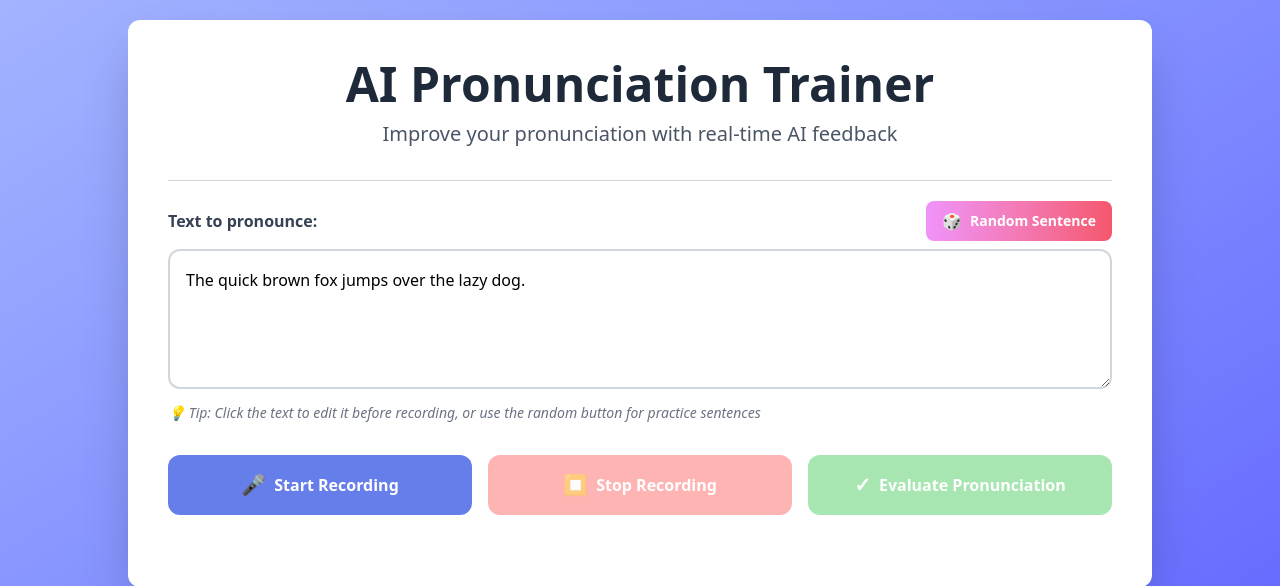
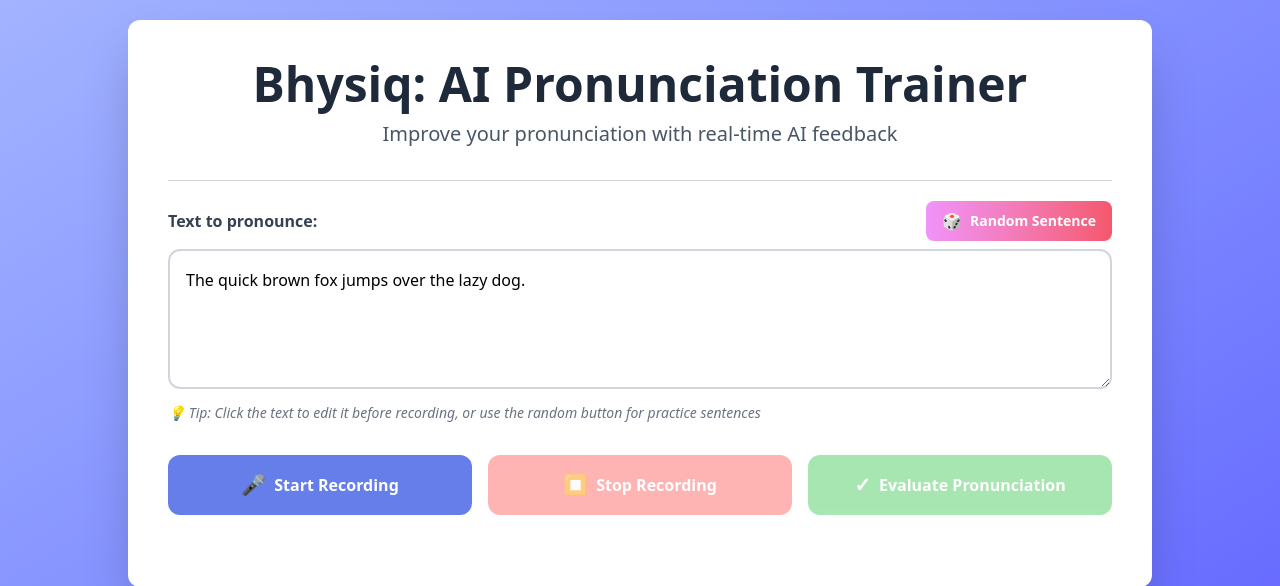
Before and after one commit to silalahi/bisik, a Flask app: page / in a window 1280 px wide. Shown: the top 586 px of the page. Run offline with Flask 3, Linux system fonts and the light colour scheme.

Commit message:
docs: update

```diff
--- a/web/templates/index.html
+++ b/web/templates/index.html
@@ -79,7 +79,7 @@
     <div class="max-w-5xl mx-auto bg-white rounded-xl shadow-2xl p-10 mb-5">
         <!-- Header -->
         <header class="text-center mb-5 pb-8 border-b border-gray-300">
-            <h1 class="text-5xl font-bold text-gray-800 mb-3">AI Pronunciation Trainer</h1>
+            <h1 class="text-5xl font-bold text-gray-800 mb-3">Bhysiq: AI Pronunciation Trainer</h1>
             <p class="text-xl text-gray-600">Improve your pronunciation with real-time AI feedback</p>
         </header>
 
```
Also changed, not shown: README.md.
